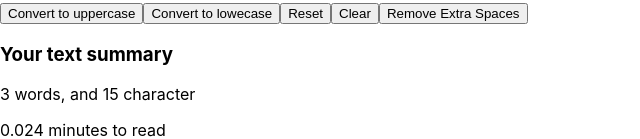
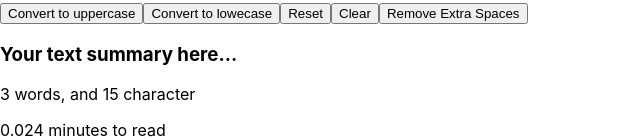
Before and after one commit to ravikishoreyadav/textUtils, a React (Create React App) app: page / in a window 1280 px wide. Shown: the part 281-420 px from the top of the page, without its empty margins (0-640 px from the left). Built offline with nearby package versions, Linux system fonts and the light colour scheme; the HTML template or start-up script is replaced by a standard one.

Commit message:
Committed by Ravi at TextForm.js on for message

```diff
--- a/src/components/TextForm.js
+++ b/src/components/TextForm.js
@@ -41,7 +41,7 @@ export default function TextForm(props) {
 
         </div>
         <div className="container my-4">
-            <h3>Your text summary</h3>
+            <h3>Your text summary here...</h3>
             <p>{text.split(" ").length } words, and {text.length} character</p>
             <p>{0.008 * text.split(" ").length } minutes to read</p>
             <h3 className='my-3'>Preview</h3>
```
